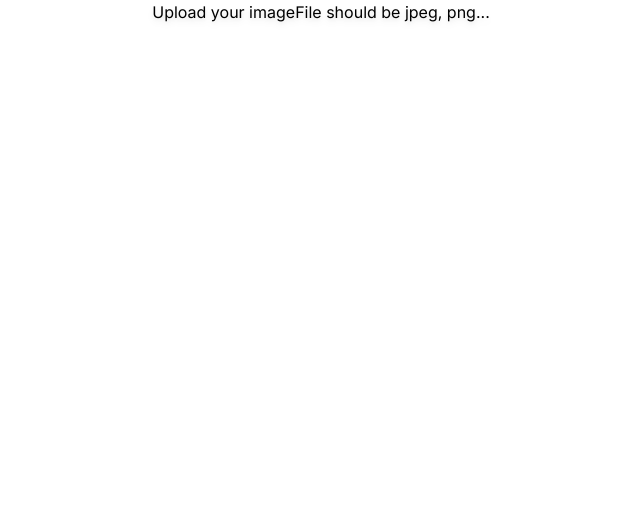
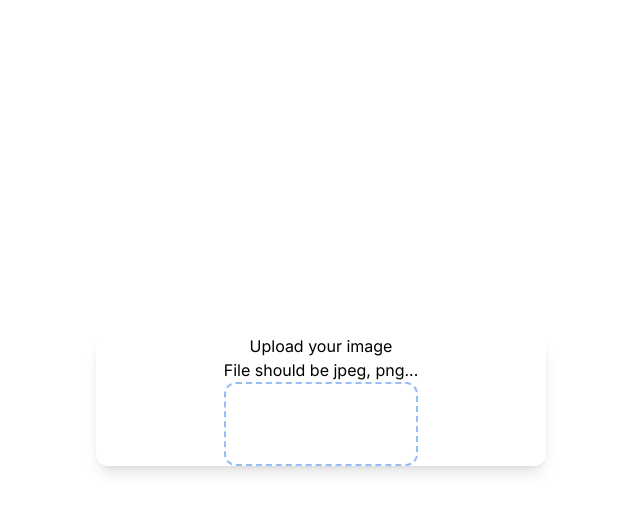
Before and after one commit to lemreyes/photo_app, a Next.js app: page /ImageUploader in a window 1280 px wide. Shown: the top 512 px of the page, without its empty margins (319-959 px from the left). Built offline with nearby package versions, Linux system fonts and the light colour scheme.

Commit message:
image uploader frontend div

```diff
--- a/src/app/ImageUploader/page.tsx
+++ b/src/app/ImageUploader/page.tsx
@@ -2,11 +2,11 @@ import React from "react";
 
 export default function ImageUploader() {
   return (
-    <div className="flex items-center justify-center drop-shadow-md ">
-      <h1 className="text-center">Upload your image</h1>
-      <p className="text-center">File should be jpeg, png...</p>
-      <div>
-
+    <div className="flex flex-col items-center justify-center w-screen h-screen">
+      <div className="shadow-lg rounded-[12px] px-32 py-124">
+        <h1 className="text-center">Upload your image</h1>
+        <p className="text-center">File should be jpeg, png...</p>
+        <div className="border-2 border-[#97BEF4] rounded-[12px] border-dashed p-10"></div>
       </div>
     </div>
   );
```
